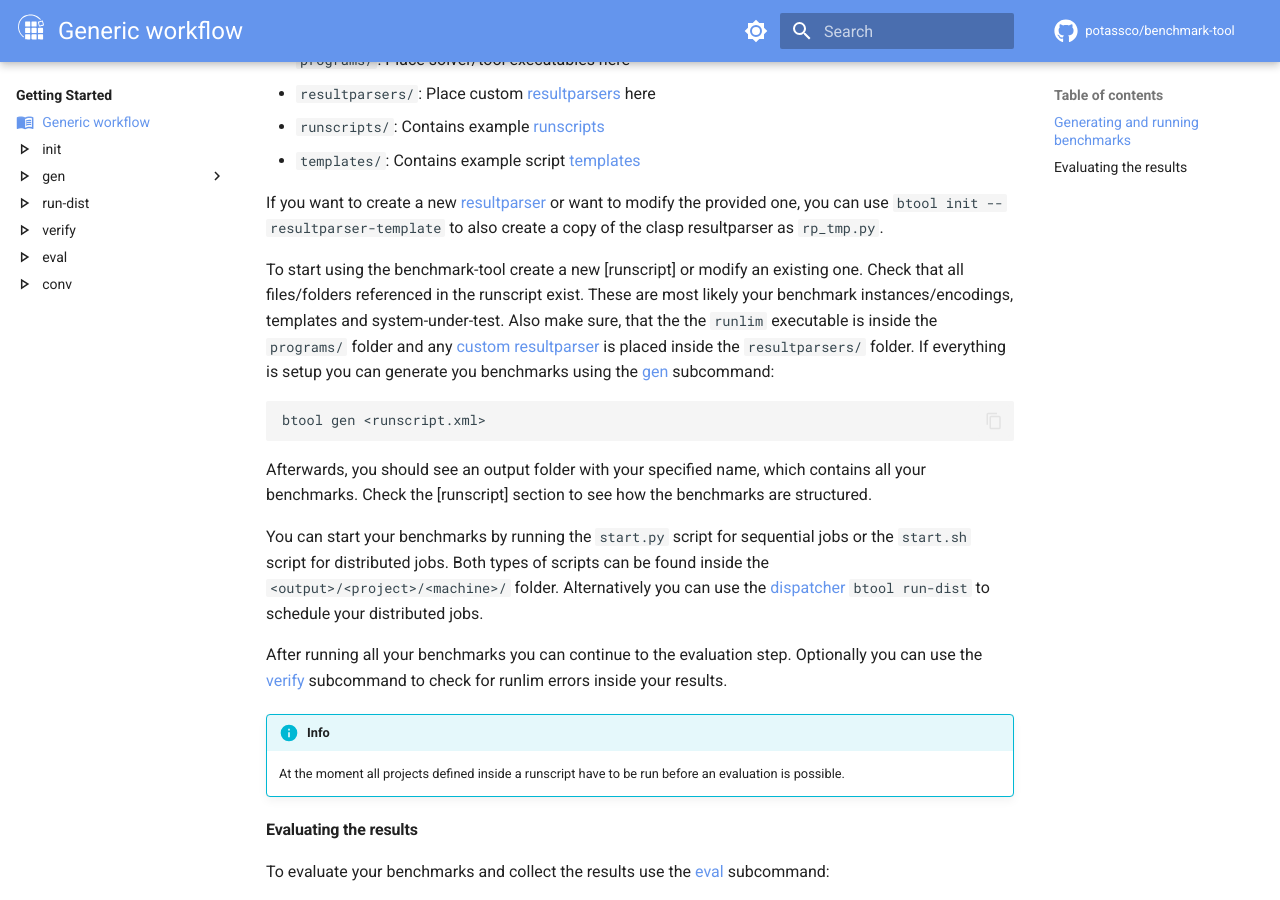
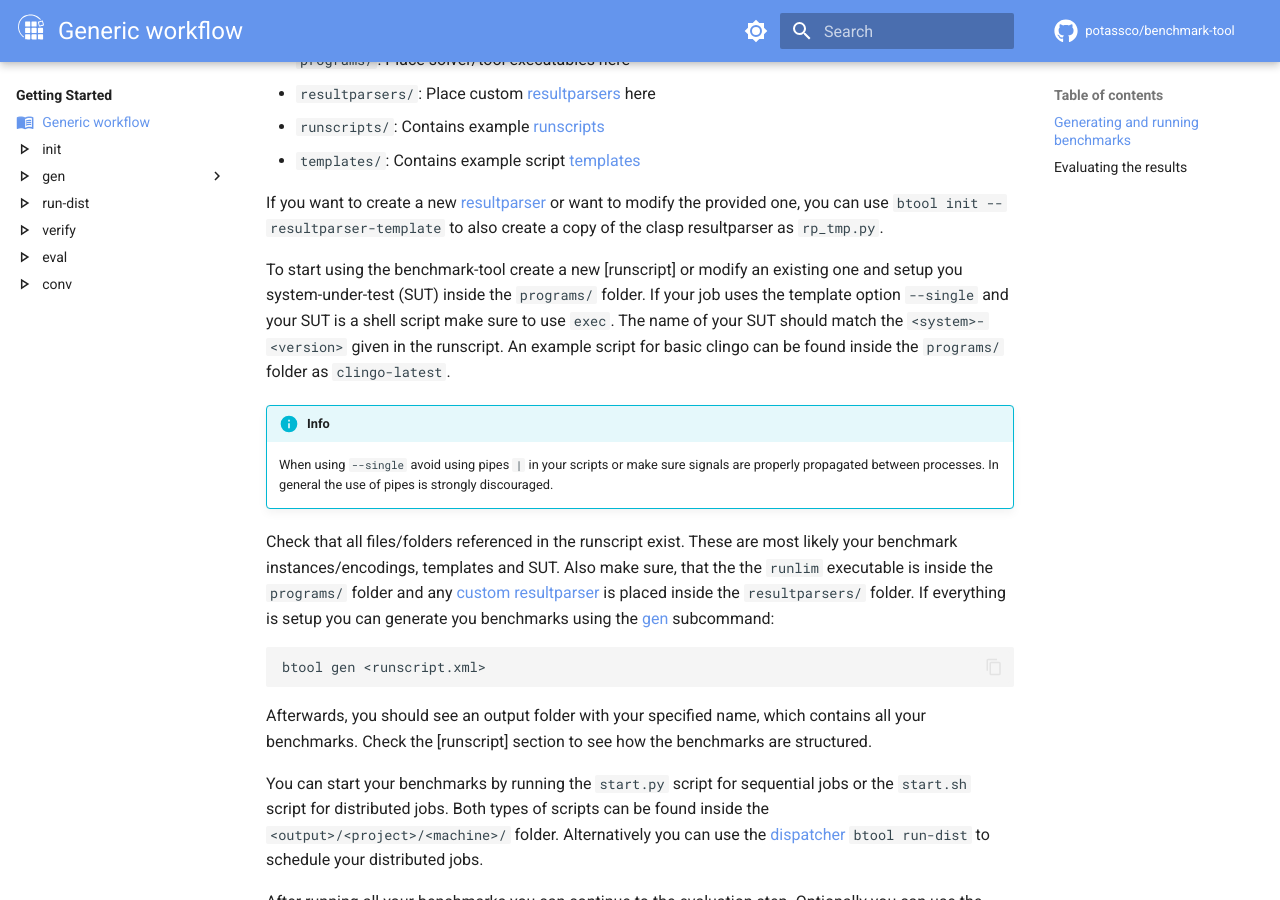
Before and after one commit to potassco/benchmark-tool, an MkDocs documentation site: the page built from docs/getting_started/workflow/index.md, in a window 1280 px wide and 900 px high, scrolled down 508 px. Built offline with MkDocs 1.6.1 and Material for MkDocs 9.7.7, drawn with Linux system fonts in a browser that asks for light colours; comment, search, counter and statistics services are not loaded.

````diff
--- a/docs/getting_started/workflow/index.md
+++ b/docs/getting_started/workflow/index.md
@@ -25,10 +25,19 @@ Afterwards you should see the following folders:
 If you want to create a new [resultparser][resparser] or want to modify the provided one, you can use
 `btool init --resultparser-template` to also create a copy of the clasp resultparser as `rp_tmp.py`.
 
-To start using the benchmark-tool create a new [runscript] or modify an existing one. Check that all
-files/folders referenced in the runscript exist. These are most likely your benchmark instances/encodings,
-templates and system-under-test. Also make sure, that the the `runlim` executable is inside the `programs/`
-folder and any [custom resultparser][resparser] is placed inside the `resultparsers/` folder.
+To start using the benchmark-tool create a new [runscript] or modify an existing one and
+setup you system-under-test (SUT) inside the `programs/` folder. If your job uses the template
+option `--single` and your SUT is a shell script make sure to use `exec`. The name of your SUT
+should match the `<system>-<version>` given in the runscript. An example script for basic clingo
+can be found inside the `programs/` folder as `clingo-latest`.
+
+!!! info
+    When using `--single` avoid using pipes `|` in your scripts or make sure signals are properly propagated between processes.
+    In general the use of pipes is strongly discouraged.
+
+Check that all files/folders referenced in the runscript exist. These are most likely your benchmark
+instances/encodings, templates and SUT. Also make sure, that the the `runlim` executable is inside the
+`programs/` folder and any [custom resultparser][resparser] is placed inside the `resultparsers/` folder.
 If everything is setup you can generate you benchmarks using the [gen] subcommand:
 
 ```
--- a/mkdocs.yml
+++ b/mkdocs.yml
@@ -139,6 +139,7 @@ nav:
   - Examples: examples/index.md
   - Reference:
     - reference/index.md
+    - Gloassary: reference/glossary.md
     - Encoding Support: reference/encoding_support.md
     - Modifying the Resultparser: reference/resultparser.md
     - API:
````
Also changed, not shown: docs/getting_started/index.md (+7 -5 lines), docs/reference/glossary.md (added, +129 -0 lines), docs/reference/index.md (+1 -0 lines).
